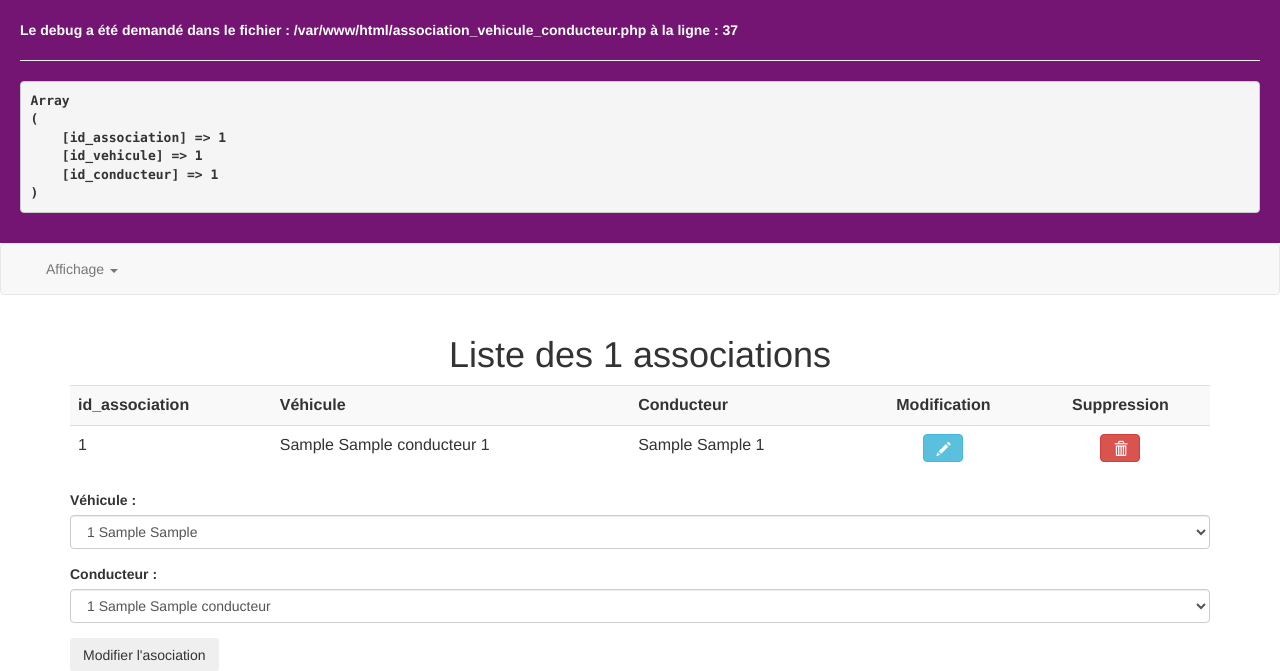
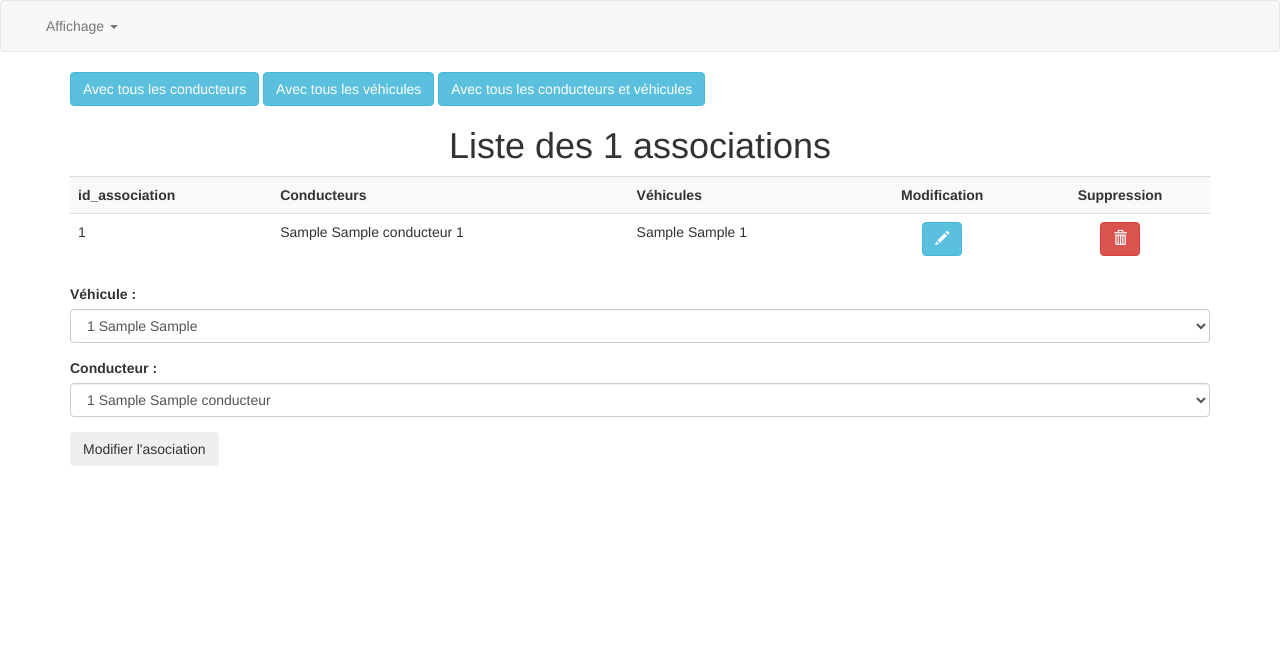
Before and after one commit to PH276/WF3_eval_php, a PHP site: page /association_vehicule_conducteur.php?action=modif&id=1 in a window 1280 px wide. Shown: the top 671 px of the page. Run offline with PHP 8.4, Linux system fonts and the light colour scheme; tables that the repository leaves empty hold one stand-in row (values such as "Sample post").

Commit message:
version finale

```diff
--- a/association_vehicule_conducteur.php
+++ b/association_vehicule_conducteur.php
@@ -1,10 +1,44 @@
 <?php
 include ('inc/init.inc.php');
+if (isset($_GET['tout'])){
+    $requete = "(SELECT id_association, prenom, nom, a.id_conducteur idc, marque, modele, a.id_vehicule idv
+    FROM conducteur as c
+    LEFT JOIN association_vehicule_conducteur as a on c.id_conducteur=a.id_conducteur
+    LEFT JOIN vehicule as v ON a.id_vehicule=v.id_vehicule)
+    UNION(
+    SELECT id_association, prenom, nom, a.id_conducteur idc, marque, modele, a.id_vehicule idv
+    FROM vehicule as v
+    LEFT JOIN association_vehicule_conducteur as a on v.id_vehicule=a.id_vehicule
+    LEFT JOIN conducteur as c ON a.id_conducteur=c.id_conducteur)";
+    $titreAffiche = " lignes de conducteurs et véhicules";
+}
+elseif (isset($_GET['conducteurs']))
+{
+    $requete = "SELECT id_association, prenom, nom, a.id_conducteur idc, marque, modele, a.id_vehicule idv
+    FROM conducteur as c
+    LEFT JOIN association_vehicule_conducteur as a on c.id_conducteur=a.id_conducteur
+    LEFT JOIN vehicule as v ON a.id_vehicule=v.id_vehicule";
+    $titreAffiche = " lignes de conducteurs avec ou sans véhicule";
+} elseif (isset($_GET['vehicules']))
+{
+    $requete = "SELECT id_association, prenom, nom, a.id_conducteur idc, marque, modele, a.id_vehicule idv
+    FROM vehicule as v
+    LEFT JOIN association_vehicule_conducteur as a on v.id_vehicule=a.id_vehicule
+    LEFT JOIN conducteur as c ON a.id_conducteur=c.id_conducteur";
+    $titreAffiche = " lignes de véhicules avec ou sans conducteur";
+} else
+{
     $requete = "SELECT id_association, prenom, nom, a.id_conducteur idc, marque, modele, a.id_vehicule idv
     FROM association_vehicule_conducteur as a
     INNER JOIN conducteur as c ON c.id_conducteur=a.id_conducteur
-INNER JOIN vehicule as v ON v.id_vehicule=a.id_vehicule
-";
+    INNER JOIN vehicule as v ON v.id_vehicule=a.id_vehicule";
+
+
+
+    // $requete = "SELECT prenom, nom, marque, modele FROM association_vehicule_conducteur conducteur as c, vehicule as v ";
+
+    $titreAffiche = " associations";
+}
 $req = $pdo -> query ($requete);
 $associations = $req -> fetchAll(PDO::FETCH_ASSOC);
 $nb = $req -> rowCount();
@@ -15,7 +49,6 @@ $vehicules = $req -> fetchAll(PDO::FETCH_ASSOC);
 
 $req = $pdo -> query ("SELECT * FROM conducteur");
 $conducteurs = $req -> fetchAll(PDO::FETCH_ASSOC);
-// initilistion de message d'erreur
 
 // traitement d'une demande de suppresion ou de modification
 if (isset($_GET['action']) && isset($_GET['id'])) {
@@ -34,12 +67,10 @@ if (isset($_GET['action']) && isset($_GET['id'])) {
         $req -> bindParam(':id', $_GET['id'], PDO::PARAM_INT);
         $req -> execute();
         $associationAModifier = $req -> fetch(PDO::FETCH_ASSOC);
-        debug($associationAModifier);
         // extract($associationAModifier);
 
     }
 }
-// debug($_POST);
 // traitement du formulaire
 if (!empty($_POST)) {
     // on éclate le $_POST en tableau qui permet d'accéder directement aux champs par des variables
@@ -68,14 +99,26 @@ if (!empty($_POST)) {
 include ('inc/head.inc.php');
 ?>
 <main class="container">
-    <h1 class="text-center">Liste des <?= $nb ?> associations</h1>
+    <a href="?conducteurs=1">
+        <button  class="btn btn-info">Avec tous les conducteurs</button>
+    </a>
+
+    <a href="?vehicules=1">
+        <button  class="btn btn-info">Avec tous les véhicules</button>
+    </a>
+
+    <a href="?tout=1">
+        <button  class="btn btn-info">Avec tous les conducteurs et véhicules</button>
+    </a>
+
+    <h1 class="text-center">Liste des <?= $nb . $titreAffiche ?></h1>
 
     <!-- Affichage de la Liste des conducteurs -->
     <table class="table table-striped">
         <tr>
             <th>id_association</th>
-            <th>Véhicule</th>
-            <th>Conducteur</th>
+            <th>Conducteurs</th>
+            <th>Véhicules</th>
             <th class="text-center">Modification</th>
             <th class="text-center">Suppression</th>
         </tr>
```
Also changed, not shown: conducteurs.php (+21 -3 lines), vehicules.php (+27 -3 lines). Lines whose indentation alone changed are shown as unchanged.
